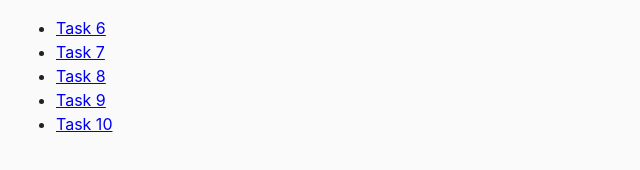
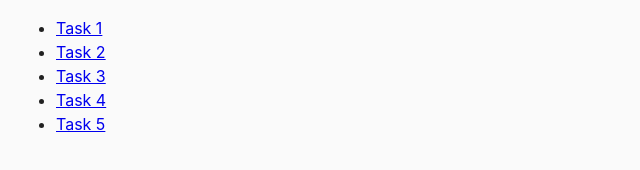
Before and after one commit to AM1007/goit-js-hw-15, a plain HTML site: page index.html in a window 1280 px wide. Shown: the full height of the page, 0-640 px from the left. Drawn offline with Linux system fonts and the light colour scheme.

Commit message:
readme edited

```diff
--- a/index.html
+++ b/index.html
@@ -9,11 +9,11 @@
   </head>
   <body>
     <ul>
-      <li><a href="task-01.html">Task 6</a></li>
-      <li><a href="task-02.html">Task 7</a></li>
-      <li><a href="task-03.html">Task 8</a></li>
-      <li><a href="task-04.html">Task 9</a></li>
-      <li><a href="task-05.html">Task 10</a></li>
+      <li><a href="task-01.html">Task 1</a></li>
+      <li><a href="task-02.html">Task 2</a></li>
+      <li><a href="task-03.html">Task 3</a></li>
+      <li><a href="task-04.html">Task 4</a></li>
+      <li><a href="task-05.html">Task 5</a></li>
     </ul>
   </body>
 </html>
```
Also changed, not shown: 1 other file.
